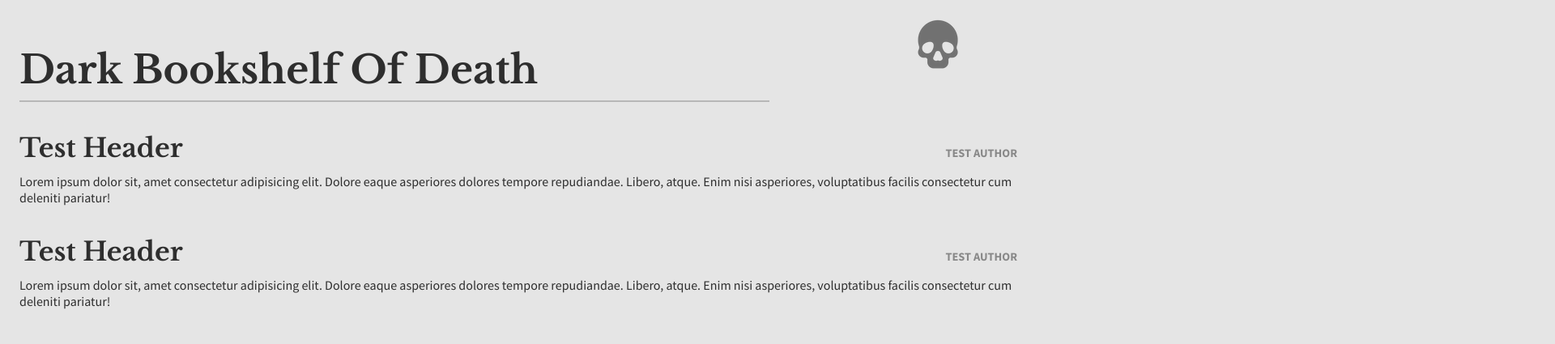
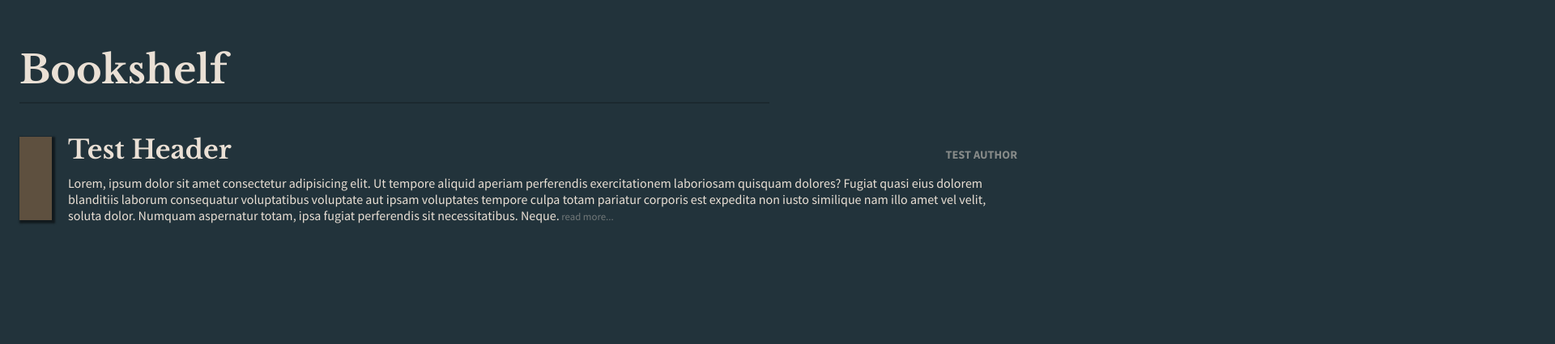
Before and after one commit to Netrunner-44/page-1, a plain HTML site: page index.html in a window 1280 px wide. Shown: the top 425 px of the page at 81% size, 1920 px wide, since content can reach past the window. Drawn offline with nearby package versions, Linux system fonts and the light colour scheme.

Commit message:
colors, accent, read more button

```diff
--- a/index.html
+++ b/index.html
@@ -8,29 +8,24 @@
 	<body class="color-background">
 		<div class="main-container">
 			<div class="main-header">
-				<h1 class="font-headers main-title">Dark Bookshelf Of Death</h1>
+				<h1 class="font-headers main-title">Bookshelf</h1>
 				<div class="title-logo"></div>
 				<hr class="title-line">
 			</div>
 			<div class="excerpt-container">
-				<div class="excerpt-header">
-					<h1 class="font-headers">Test Header</h1>
-					<h2 class="excerpt-author font-text">Test Author</h2>
+				<div class="excerpt-left-box">
+					<p class="spine-title">&nbsp;</p>
 				</div>
-				<div class="excerpt-content">
-					<p class="font-text">Lorem ipsum dolor sit, amet consectetur adipisicing elit. Dolore eaque asperiores dolores tempore repudiandae. Libero, atque. Enim nisi asperiores, voluptatibus facilis consectetur cum deleniti pariatur!</p>
+				<div class="excerpt-right-box">
+					<div class="excerpt-header">
+						<h1 class="font-headers">Test Header</h1>
+						<h2 class="excerpt-author font-text">Test Author</h2>
+					</div>
+					<div class="excerpt-content">
+						<p class="font-text">Lorem, ipsum dolor sit amet consectetur adipisicing elit. Ut tempore aliquid aperiam perferendis exercitationem laboriosam quisquam dolores? Fugiat quasi eius dolorem blanditiis laborum consequatur voluptatibus voluptate aut ipsam voluptates tempore culpa totam pariatur corporis est expedita non iusto similique nam illo amet vel velit, soluta dolor. Numquam aspernatur totam, ipsa fugiat perferendis sit necessitatibus. Neque.<span class="read-more-btn"> read more...</span></p>
+					</div>
 				</div>
 			</div>
-			<div class="excerpt-container">
-				<div class="excerpt-header">
-					<h1 class="font-headers">Test Header</h1>
-					<h2 class="excerpt-author font-text">Test Author</h2>
-				</div>
-				<div class="excerpt-content">
-					<p class="font-text">Lorem ipsum dolor sit, amet consectetur adipisicing elit. Dolore eaque asperiores dolores tempore repudiandae. Libero, atque. Enim nisi asperiores, voluptatibus facilis consectetur cum deleniti pariatur!</p>
-				</div>
-			</div>
-
 		</div>
 		<script src="script.js"></script>
 	</body>
--- a/style.css
+++ b/style.css
@@ -9,11 +9,12 @@
 }
 
 .color-background {
-    background-color: rgba(0, 0, 0, 0.1);
+    background-color: #22333b;
 }
 
 body {
-    color: rgba(0, 0, 0, 0.8);
+    color: #eae0d5;
+    box-sizing: border-box;
 }
 
 .main-container {
@@ -24,18 +25,6 @@ body {
     font-size: 3em;
     text-transform: capitalize;
     margin-bottom: 0.2em;
-    position: absolute;
-}
-
-.title-logo {
-    background-image: url('title-skull.png');
-    height: 100px;
-    width: auto;
-    background-repeat: no-repeat;
-    background-size: fixed;
-    position: relative;
-    left: 90%;
-    opacity: 0.5;
 }
 
 .title-line {
@@ -44,6 +33,34 @@ body {
     margin: 0;
     margin-bottom: 1em;
     border: 0.1px solid rgba(0, 0, 0, 0.2);
+}
+
+.excerpt-container {
+    display: flex;
+}
+
+.excerpt-left-box {
+    height: auto;
+    max-width: 100px;
+    background-color: #5e503f;
+    margin-top: 25px;
+    margin-bottom: 20px;
+    display: flex;
+    justify-content: center;
+    align-items: center;
+    flex-grow: 0;
+    box-shadow: 2px 2px 2px 2px rgba(0, 0, 0, 0.5);
+}
+
+.spine-title {
+    transform: rotate(-90deg);
+    text-align: left;
+    line-height: 2em;
+    width: 40px;
+}
+
+.excerpt-right-box {
+    margin-left: 20px;
 }
 
 .excerpt-header {
@@ -58,3 +75,13 @@ body {
     font-size: 0.9em;
     opacity: 0.5;
 }
+
+.read-more-btn {
+    opacity: 0.4;
+    font-size: 0.8em;
+}
+
+.read-more-btn:hover {
+    color: black;
+    cursor: pointer;
+}
```
